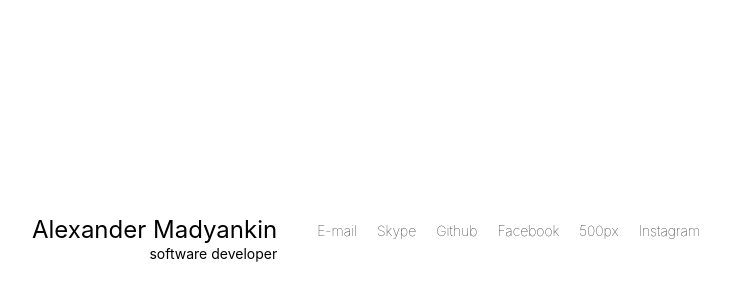
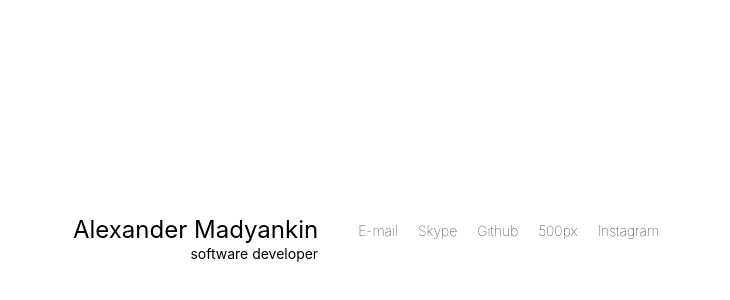
Before and after one commit to madyankin/madyankin.name, a Gatsby site: page / in a window 1280 px wide. Shown: the part 156-456 px from the top of the page, without its empty margins (264-994 px from the left). Built offline with nearby package versions, Linux system fonts and the light colour scheme; Gatsby itself is replaced by a stand-in of ours.

Commit message:
Remova facebook

```diff
--- a/src/pages/index.js
+++ b/src/pages/index.js
@@ -64,7 +64,6 @@ const IndexPage = () => (
           ['mailto:alexander@madyankin.name', 'E-mail'],
           ['skype:outpunk', 'Skype'],
           ['https://github.com/outpunk', 'Github'],
-          ['https://www.facebook.com/alexander.madyankin', 'Facebook'],
           ['http://500px.com/madyankin', '500px'],
           ['https://instagram.com/madyankin/', 'Instagram'],
         ]}
```
